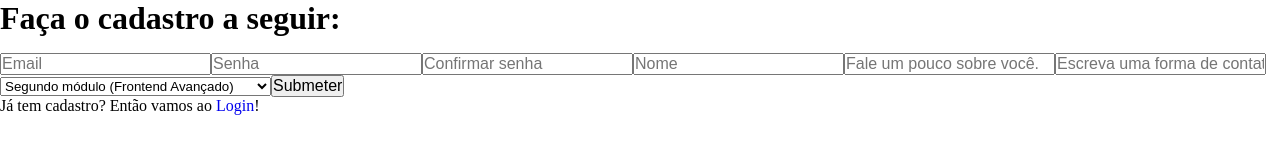
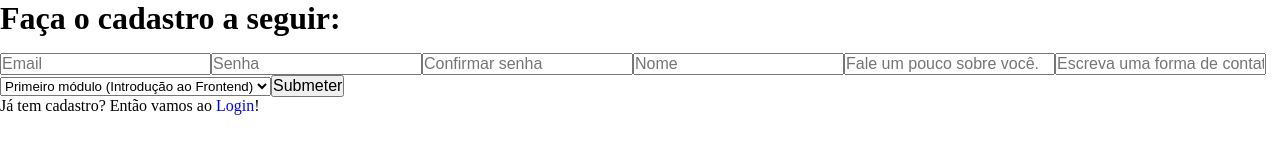
Before and after one commit to AndreKuratomi/Kenziehub, a React (Create React App) app: page /signup in a window 1280 px wide. Shown: the top 167 px of the page. Built offline with nearby package versions, Linux system fonts and the light colour scheme.

Commit message:
Course_module schema corrected

```diff
--- a/src/pages/SignUp/index.jsx
+++ b/src/pages/SignUp/index.jsx
@@ -29,7 +29,7 @@ function SignUp({ authenticated }) {
       .matches(/^[a-zA-Z]+$/, "Preencher apenas com letras!"),
     bio: yup.string().required("Campo obrigatório!"),
     contact: yup.string().required("Campo obrigatório!"),
-    // course_modules: yup.select().option().required("Selecionar um módulo!"),
+    course_module: yup.string().required("Campo obrigatório!"),
   });
 
   const {
@@ -41,12 +41,13 @@ function SignUp({ authenticated }) {
   const history1 = useHistory();
 
   const onSubmit = ({ email, password, name, bio, contact, course_module }) => {
+    // console.log(data);
     const newUserInfo = { email, password, name, bio, contact, course_module };
     api
       .post("/users", newUserInfo)
-      .then((_) => {
+      .then((response) => {
+        console.log(response);
         history1.push("/login");
-        console.log(_);
       })
       .catch((err) => console.log(err));
   };
@@ -79,15 +80,18 @@ function SignUp({ authenticated }) {
         />
         {errors.contact?.message}
         <select {...register("course_module")}>
-          {/* <option value="" selected>
-            Selecione um módulo
-          </option> */}
-          <option value="">Primeiro módulo (Introdução ao Frontend)</option>
-          <option value="" selected>
+          <option value="Primeiro módulo (Introdução ao Frontend)">
+            Primeiro módulo (Introdução ao Frontend)
+          </option>
+          <option value="Segundo módulo (Frontend Avançado)">
             Segundo módulo (Frontend Avançado)
           </option>
-          <option value="">Terceiro módulo (Introdução ao Backend)</option>
-          <option value="">Quarto módulo (Backend Avançado)</option>
+          <option value="Terceiro módulo (Introdução ao Backend)">
+            Terceiro módulo (Introdução ao Backend)
+          </option>
+          <option value="Quarto módulo (Backend Avançado)">
+            Quarto módulo (Backend Avançado)
+          </option>
         </select>
         <button type="submit">Submeter</button>
       </form>
```
